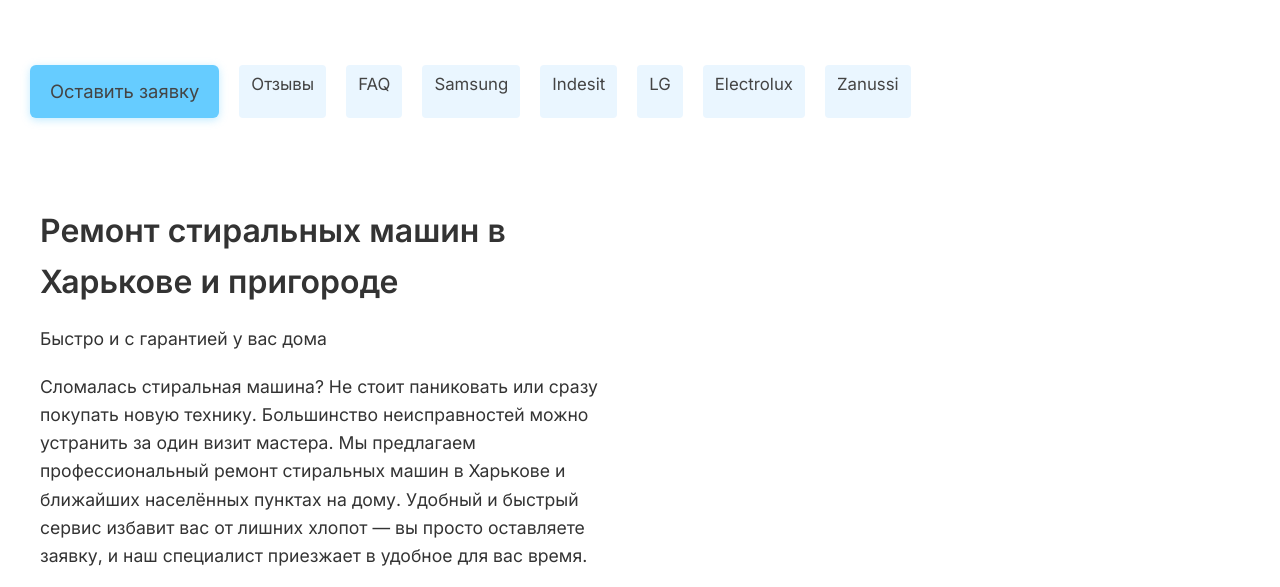
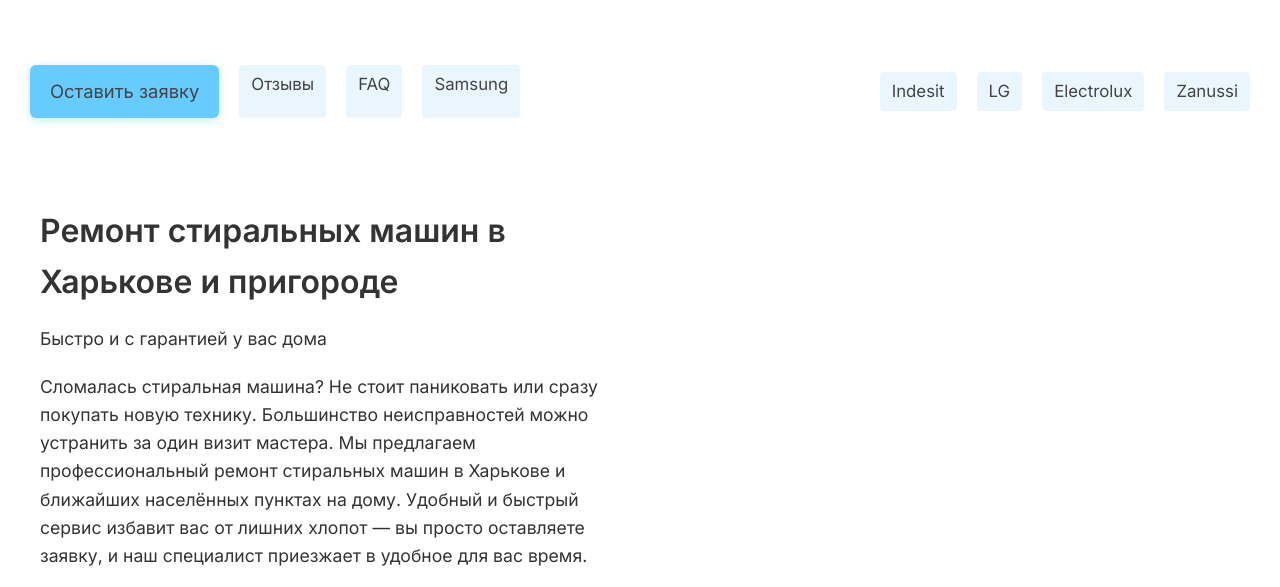
Before and after one commit to aleksOtryshko/washing-platform, a website: page index.html in a window 1280 px wide. Shown: the top 587 px of the page. Drawn offline with Linux system fonts and the light colour scheme.

Commit message:
Update index.html

```diff
--- a/index.html
+++ b/index.html
@@ -64,10 +64,14 @@
         <a href="#reviews" class="nav-highlight">Отзывы</a>
         <a href="#faq" class="nav-highlight">FAQ</a>
         <a href="/remont-samsung/" class="nav-highlight">Samsung</a>
-  <a href="/remont-indesit/" class="nav-highlight">Indesit</a>
-  <a href="/remont-lg/" class="nav-highlight">LG</a>
-  <a href="/remont-electrolux/" class="nav-highlight">Electrolux</a>
-  <a href="/remont-zanussi/" class="nav-highlight">Zanussi</a>
+
+      </nav>
+
+      <nav class="main-nav" style="margin-top: 40px;">
+        <a href="/remont-indesit/" class="nav-highlight">Indesit</a>
+        <a href="/remont-lg/" class="nav-highlight">LG</a>
+        <a href="/remont-electrolux/" class="nav-highlight">Electrolux</a>
+        <a href="/remont-zanussi/" class="nav-highlight">Zanussi</a>
       </nav>
 
 <!--     <nav class="main-nav" style="margin-top:40px">
```
